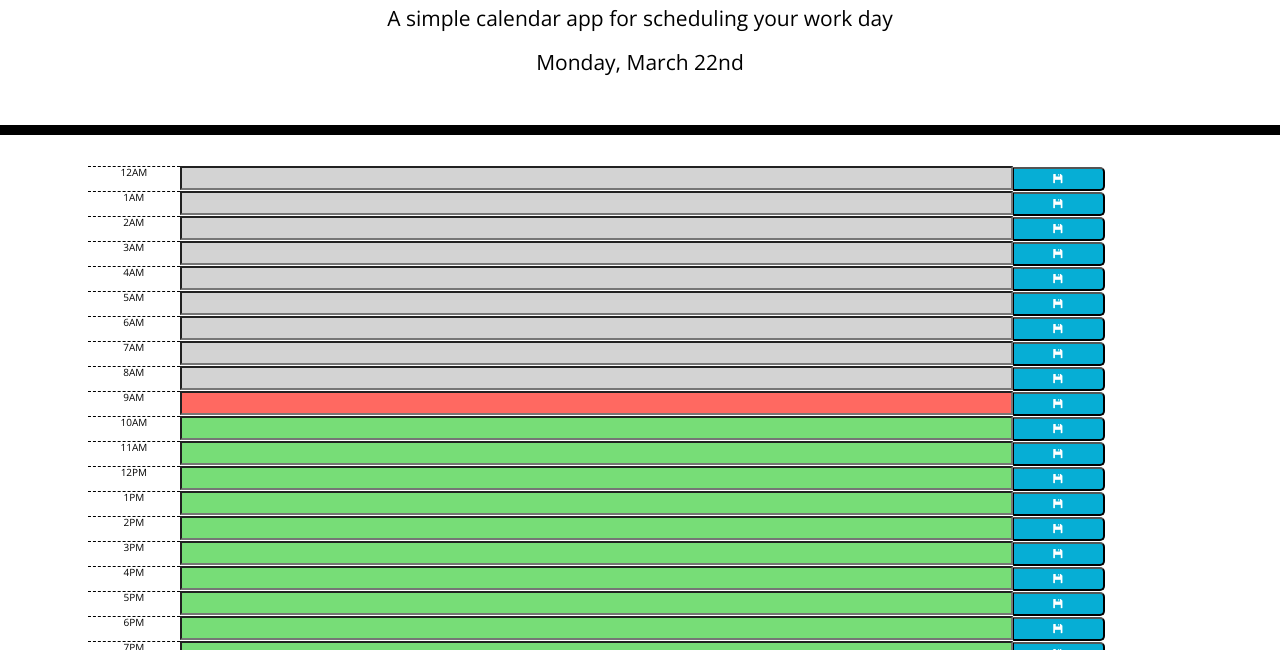
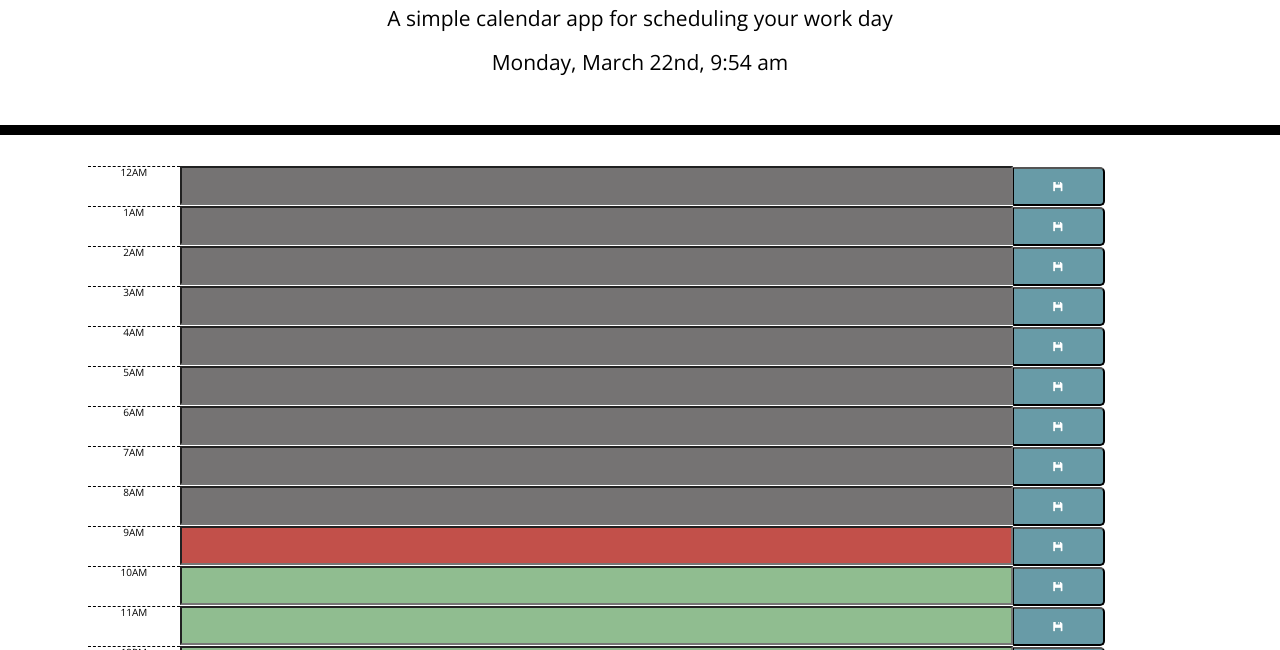
Before and after one commit to KellyJohnson364/work-day-planner, a plain HTML site: page index.html in a window 1280 px wide. Shown: the part 150-800 px from the top of the page. Drawn offline with nearby package versions, Linux system fonts and the light colour scheme.

Commit message:
changed color and added current time

```diff
--- a/assets/css/style.css
+++ b/assets/css/style.css
@@ -54,30 +54,36 @@ textarea{
 }
 
 .past {
-  background-color: #d3d3d3;
+  background-color: #757373;
   color: white;
 }
 
 .present {
-  background-color: #ff6961;
+  background-color: #c2504a;
   color: black;
 }
 
 .future {
-  background-color: #77dd77;
+  background-color: #90bd90;
   color: black;
 }
 
 .saveBtn {
   border-left: 1px solid black;
-  background-color: #06AED5;
+  background-color: #689ba7;
   border-top-right-radius: 5px;
   border-bottom-right-radius: 5px;
   font-size: 10px;
   color: white;
 }
 
-.saveBtn span:hover {
+.saveBtn:hover {
   font-size: 20px;
   transition: all .3s ease-in-out;
 }
+
+@media screen and (min-width: 425px) {
+.row {
+  height: 40px;
+}
+}
--- a/assets/js/script.js
+++ b/assets/js/script.js
@@ -59,7 +59,7 @@ localStorage.setItem(t, JSON.stringify(entry))
 // function to diplay the correct day at top of page
 
 function displayDay() {
-  let today = moment().format('dddd, MMMM Do');
+  let today = moment().format('dddd, MMMM Do, h:mm a');
   currentDayEl.text(today);
 }
 
@@ -74,3 +74,4 @@ function newHour() {
   }
 }
 setInterval(newHour, 1000);
+setInterval(displayDay, 1000);
```
